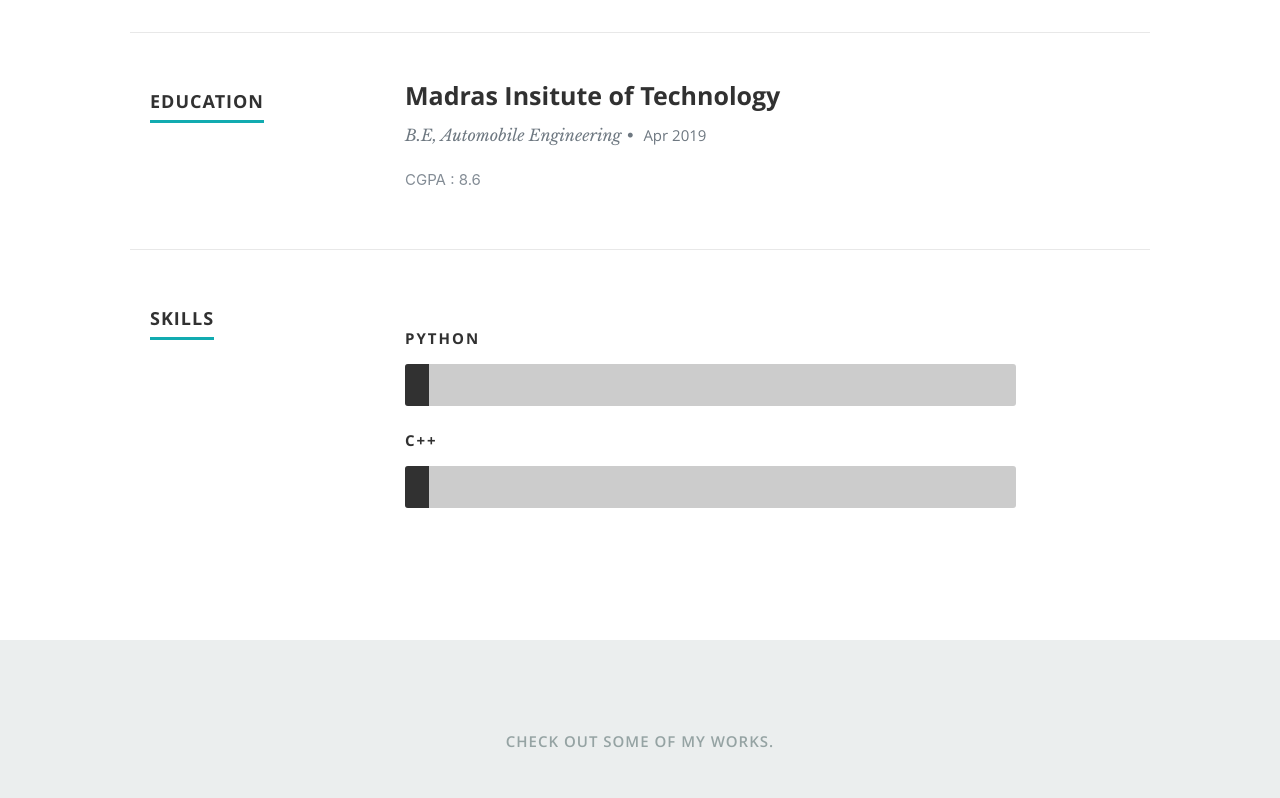
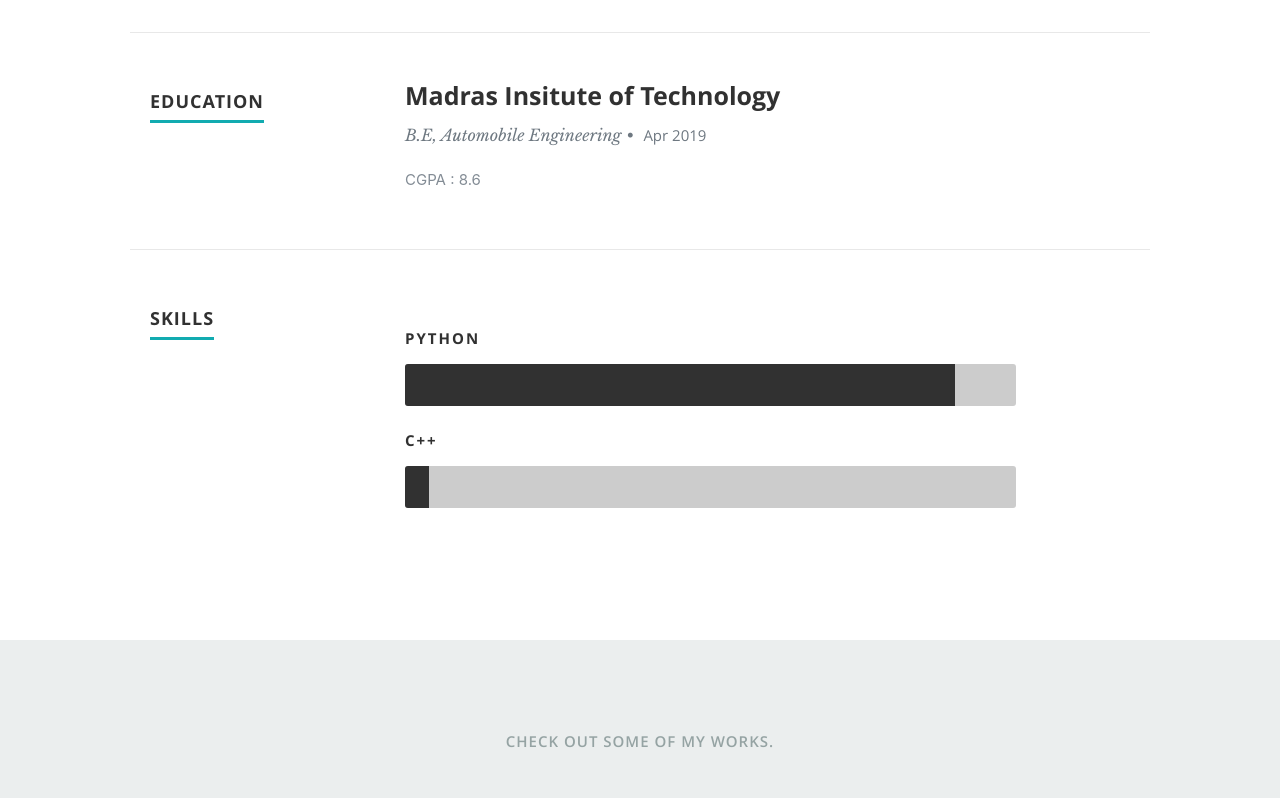
Before and after one commit to Manikandan-Raju/web-app, a React (Create React App) app in the folder frontend/: page / in a window 1280 px wide. Shown: the part 1596-2394 px from the top of the page. Built offline with nearby package versions, Linux system fonts and the light colour scheme.

Commit message:
fix warnings

```diff
--- a/frontend/public/css/layout.css
+++ b/frontend/public/css/layout.css
@@ -346,6 +346,16 @@ ul#nav li.current a { color: #F06000; }
 }
 .html5 {
   	width: 80%;
+  	-moz-animation: html5 2s ease;
+  	-webkit-animation: html5 2s ease;
+}
+.python {
+  	width: 90%;
+  	-moz-animation: css 2s ease;
+  	-webkit-animation: css 2s ease;
+}
+.c++ {
+  	width: 60%;
   	-moz-animation: html5 2s ease;
   	-webkit-animation: html5 2s ease;
 }
```
